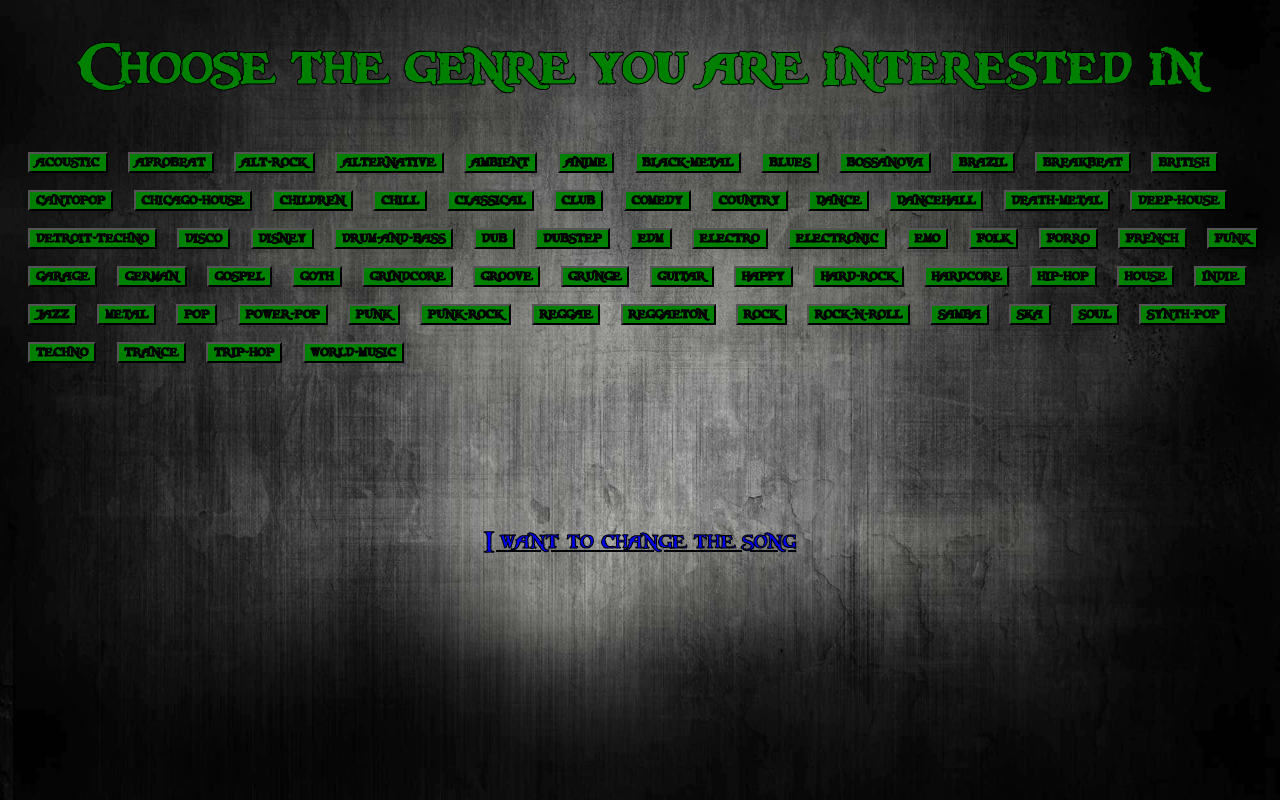
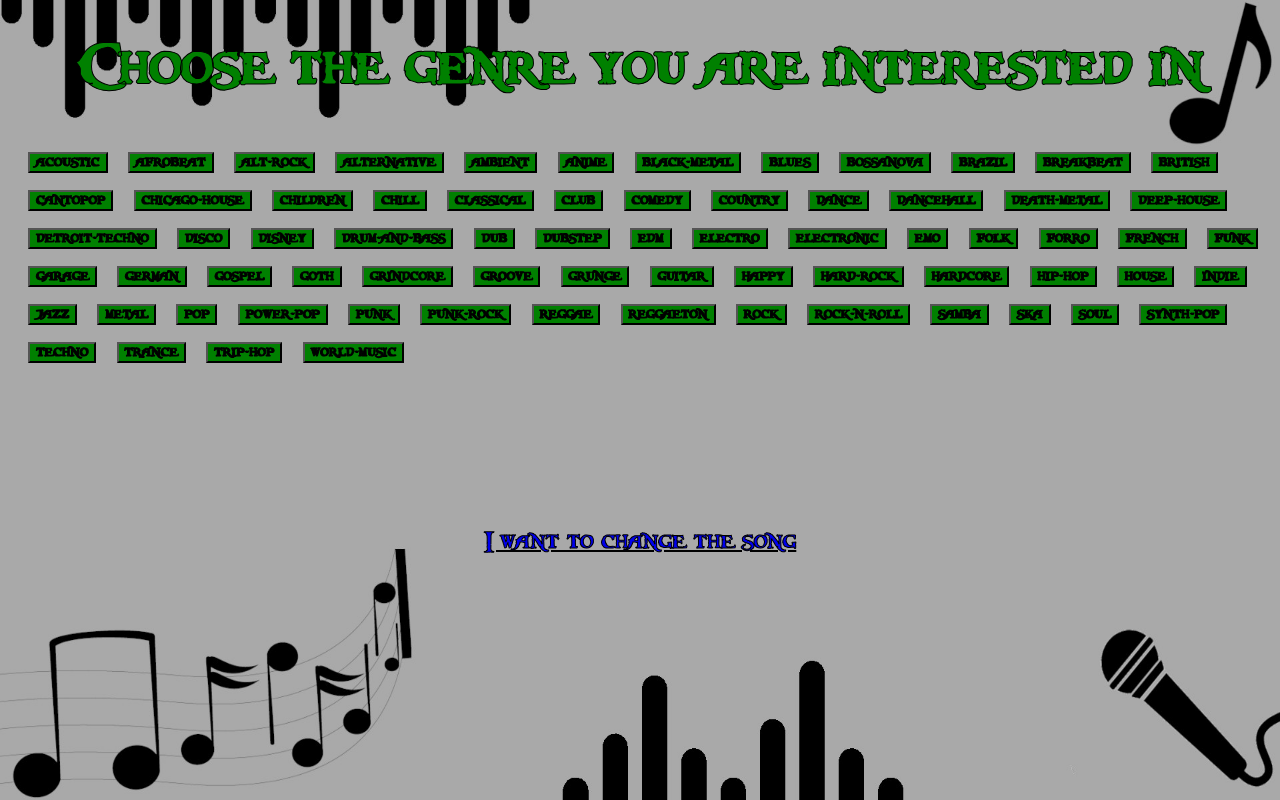
Before and after one commit to 0lch4/Aplikacja-do-polecania-muzyki, a FastAPI app: template app/templates/genres.html in a window 1280 px wide. Run offline with FastAPI, Linux system fonts and the light colour scheme; the template is opened without the code that fills it, so the values that code supplies are empty.

Commit message:
changed background on the `genres` site

```diff
--- a/app/static/css/genres.css
+++ b/app/static/css/genres.css
@@ -4,7 +4,7 @@
   }
 
 body {
-    background-image: url('../images/background3.jpg');
+    background-image: url('../images/background7.jpg');
     background-size: 100vw 100vh;
     background-repeat: no-repeat;
     color: green;
```
Also changed, not shown: app/static/images/background3.jpg (deleted), app/static/images/background7.jpg (added).
